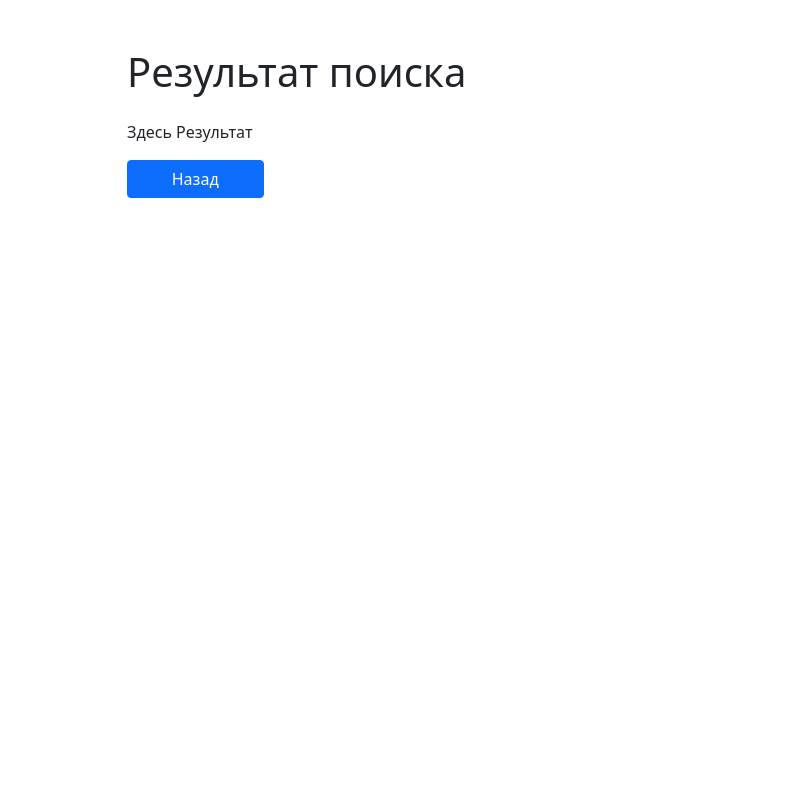
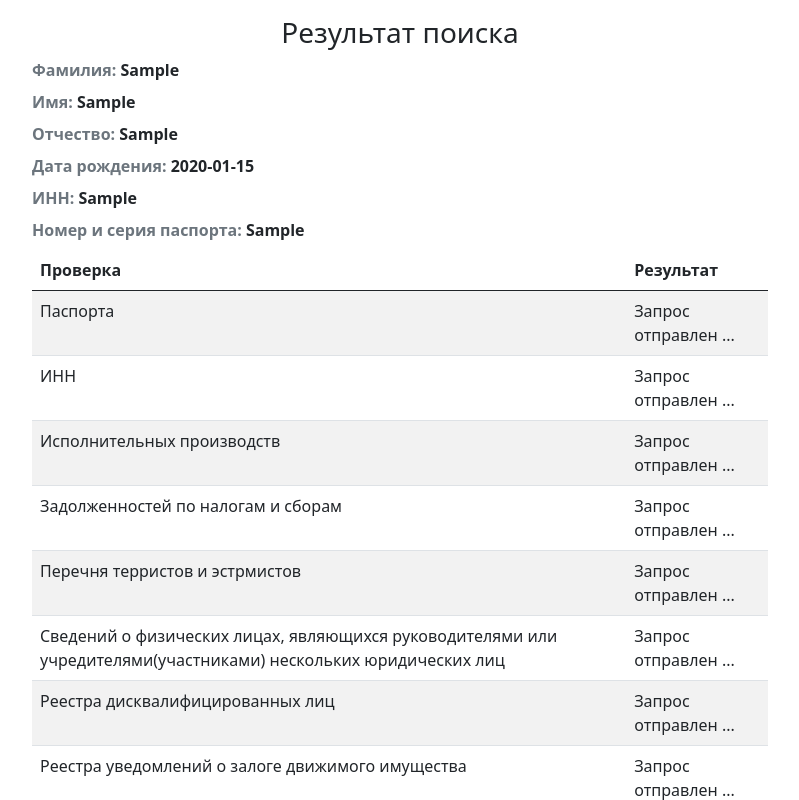
Before and after one commit to kruvv/vtc-test, a Vue app in the folder form-info/: page / in a window 1280 px wide. Both pictures are taken after typing "Sample", "Sample", "Sample", "2020-01-15", "Sample", "Sample" into the empty fields and a click on the input "Отправить". Shown: the top 800 px of the page, without its empty margins (240-1039 px from the left). Built offline with nearby package versions, Linux system fonts and the light colour scheme.

Commit message:
промежуточное сохранение

```diff
--- a/form-info/src/App.vue
+++ b/form-info/src/App.vue
@@ -1,5 +1,5 @@
 <template>
-  <div class="container mt-4">
+  <div class="container mt-2">
     <Form />
   </div>
 </template>
--- a/form-info/src/pages/FormFirst.vue
+++ b/form-info/src/pages/FormFirst.vue
@@ -1,10 +1,10 @@
 <template>
   <div class="row">
     <div class="col-sm-6 mx-auto">
-      <form class="mt-4"  @submit.prevent="sendData" novalidate>
+      <form class="mt-2 needs-validation"  @submit.prevent="onSubmit" novalidate>
 
         <div v-show="step===1" class="step">
-          <h1 class="mb-4">Введите данные для поиска</h1>
+          <h2 class="mb-2 text-center">Введите данные для поиска</h2>
           <div class=" form-user mb-3" v-for="field in fields" :key="field.id">
             <label :for="field.id" class="form-label">{{field.label}}</label>
             <input
@@ -15,20 +15,41 @@
               :maxlenght="field.maxlenght"
               class="form-control"
               v-model="field.name"
+              required
             />
+            <div class="invalid-feedback">
+              Не заполнено поле {{field.label}}
+            </div>
           </div>
           <input type="submit" name="" class="btn btn-primary col-sm-3" value="Отправить" />
         </div>
-
-        <div v-show="step===2" class="step">
-          <h1 class="mb-4">Результат поиска</h1>
-          <div class="mb-3" >
-            Здесь Результат
+      </form>
+    </div>
+    <div class="col-sm-8 mx-auto">
+      <div v-show="step===2" class="step">
+          <h3 class="mb-2 text-center">Результат поиска</h3>
+          <div class="meta mb-2" v-for="field in form.fields" :key="field.id">
+            <div class="fw-bold">
+              <span class="text-muted">{{field.label}}:&nbsp;</span>
+              <span class="text-capitalize">{{field.name}}</span>
+            </div>
           </div>
+          <table class="table table-striped text-sm-start">
+            <thead>
+              <tr>
+                <th>Проверка</th>
+                <th>Результат</th>
+              </tr>
+            </thead>
+            <tbody>
+              <tr v-for="el in institution" :key="el">
+                <td class="text-break">{{el.name}}</td>
+                <td>{{el.res}}</td>
+              </tr>
+            </tbody>
+          </table>
           <input type="button" name="" class="btn btn-primary col-sm-3" value="Назад" @click="backStep"/>
         </div>
-
-      </form>
     </div>
   </div>
 </template>
@@ -40,6 +61,7 @@ export default {
   components: { },
   data () {
     return {
+      form: {},
       step:1,
       fields: [
         {id: 'lastName', type: 'text', name: '', label: 'Фамилия', placeholder: 'Иванов'},
@@ -48,22 +70,35 @@ export default {
         {id: 'birthday', type: 'date', name: '', label: 'Дата рождения'},
         {id: 'inn', type: 'text', name: '', label: 'ИНН', placeholder: '774301390154', maxlength: 12},
         {id: 'passport', type: 'text', name: '', label: 'Номер и серия паспорта', placeholder: '1236568799', maxlength: 10}
+      ],
+      institution: [
+        {name:'Паспорта', res:'Запрос отправлен ...'},
+        {name:'ИНН', res:'Запрос отправлен ...'},
+        {name:'Исполнительных производств', res:'Запрос отправлен ...'},
+        {name:'Задолженностей по налогам и сборам', res:'Запрос отправлен ...'},
+        {name:'Перечня терристов и эстрмистов', res:'Запрос отправлен ...'},
+        {name:'Сведений о физических лицах, являющихся руководителями или учредителями(участниками) нескольких юридических лиц', res:'Запрос отправлен ...'},
+        {name:'Реестра дисквалифицированных лиц', res:'Запрос отправлен ...'},
+        {name:'Реестра уведомлений о залоге движимого имущества', res:'Запрос отправлен ...'},
+        {name:'Единого федерального реестра сведений о банкротстве', res:'Запрос отправлен ...'},
+        {name:'Реестра наследственных дел', res:'Запрос отправлен ...'},
+        {name:'В базах интерпол', res:'Запрос отправлен ...'},
       ]
     }
   },
   methods: {
-    sendData: function () {
+    onSubmit: function () {
       this.step++
-      // const form = document.getElementsByClassName('form-user')
-      let productReview = {
-        name: this.fields.name,
+      this.form.fields = this.fields
+      this.sendData(this.form)
+    },
 
-      }
-      this.name = null
+    sendData: function (form) {
 
-      // debugger
-      console.log('Hi', productReview.name);
+
+      console.log('Form', form);
     },
+
     backStep: function () {
       this.step--
     }
@@ -85,10 +120,10 @@ export default {
 
 <style>
   .form-user {
-    display: flex;
+    /* display: flex;
     flex-direction: column;
     justify-content: center;
-    min-width: 600px;
+    min-width: 600px; */
   }
 
 </style>
```
